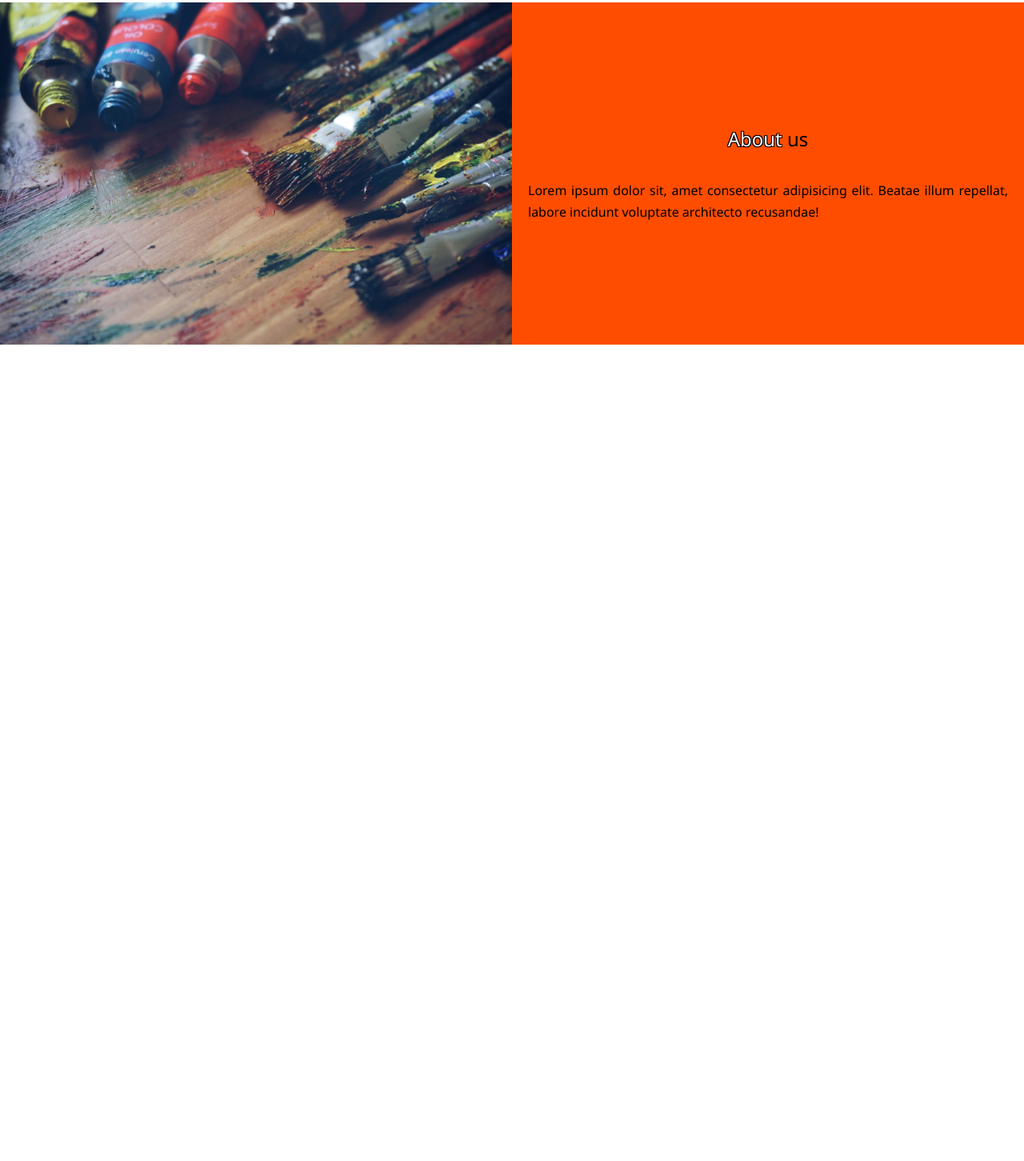
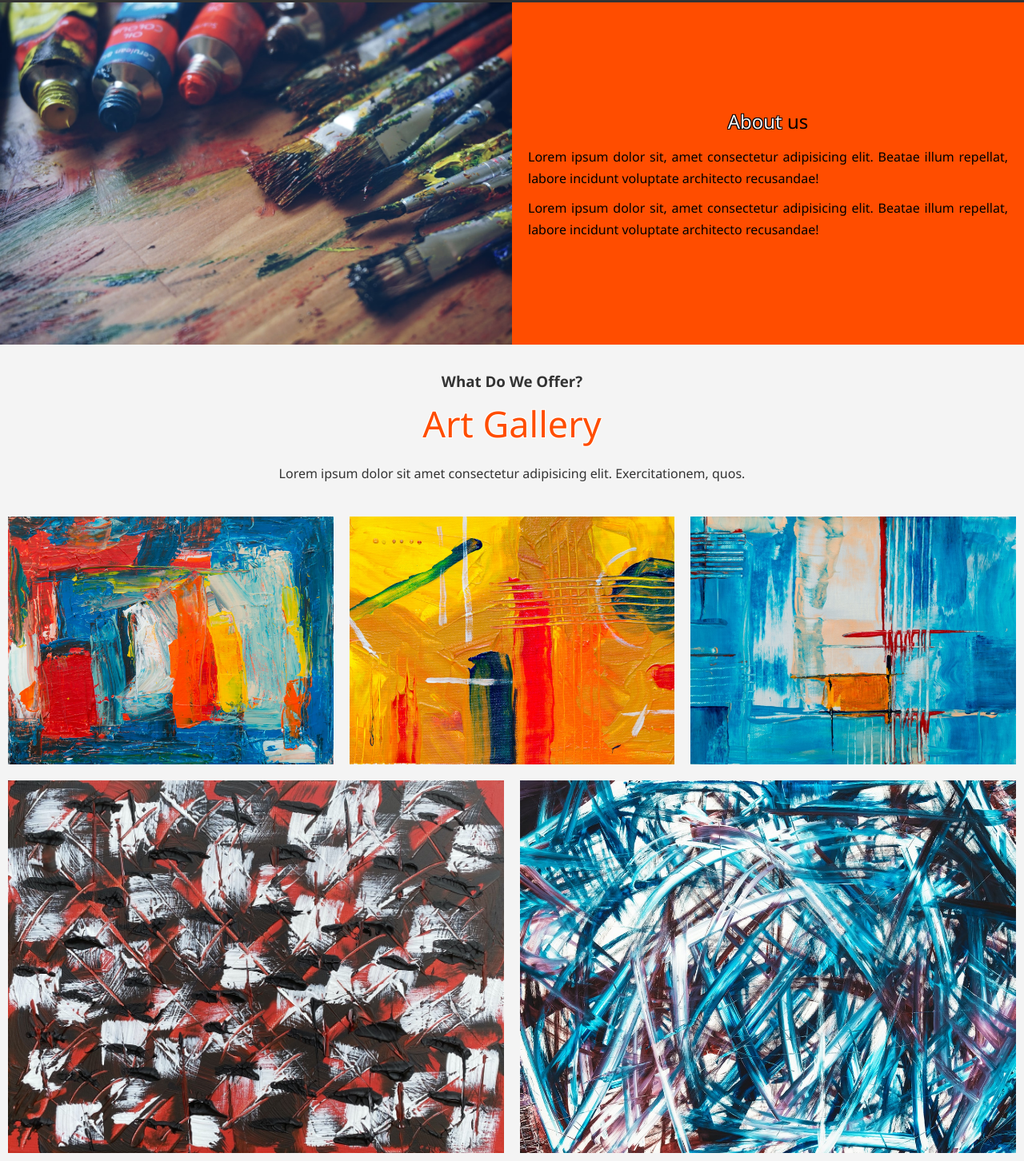
Before and after one commit to leandrofahur/modern-css-and-html, a plain HTML site: page sandbox/artgallery/views/index.html in a window 1280 px wide. Shown: the part 1065-2517 px from the top of the page at 80% size. Before the commit the page ends 1496 px from the top, so only its background shows below. Drawn offline with Linux system fonts and the light colour scheme.

Commit message:
added a gallery show

```diff
--- a/sandbox/artgallery/css/style.css
+++ b/sandbox/artgallery/css/style.css
@@ -87,3 +87,19 @@ a {
 }
 
 /* Services */
+
+/* Gallery */
+.gallery h1 {
+  font-size: 45px;
+  text-align: center;
+}
+
+.gallery h3 {
+  padding-top: 30px;
+  text-align: center;
+}
+
+.gallery p {
+  margin-top: 10px;
+  text-align: center;
+}
--- a/sandbox/artgallery/css/utilities.css
+++ b/sandbox/artgallery/css/utilities.css
@@ -50,6 +50,18 @@
 }
 
 /* Formating */
+.p-1 {
+  padding: 10px;
+}
+
+.p-2 {
+  padding: 20px;
+}
+
+.p-3 {
+  padding: 30px;
+}
+
 .py-1 {
   padding-top: 10px;
 }
@@ -117,6 +129,7 @@
 
 .flex-items .box i {
   background-color: #ff4d00;
+  color: #fff;
   border-radius: 50%;
   padding: 25px;
 }
@@ -139,7 +152,7 @@
   width: 50%;
 }
 
-.flex-grid .column p{
+.flex-grid .column p {
   text-align: justify;
   padding: 0 20px;
 }
--- a/sandbox/artgallery/views/index.html
+++ b/sandbox/artgallery/views/index.html
@@ -34,7 +34,7 @@
   <main>
     <!-- Services -->
     <section class="services">
-      <div class="flex-items">
+      <div class="flex-items bg-dark txt-light">
         <div class="box">
           <i class="fas fa-paint-brush fa-2x"></i>
           <h3 class="my-3">Courses</h3>
@@ -62,10 +62,42 @@
           </div>
           <div class="column bg-primary">
             <h1><span class="txt-light stroke-dark">About</span> us</h1>
-            <p class="my-3">Lorem ipsum dolor sit, amet consectetur adipisicing elit. Beatae illum repellat,
+            <p class="my-1">Lorem ipsum dolor sit, amet consectetur adipisicing elit. Beatae illum repellat,
               labore
               incidunt
               voluptate architecto recusandae!</p>
+            <p class="my-1">Lorem ipsum dolor sit, amet consectetur adipisicing elit. Beatae illum repellat,
+              labore
+              incidunt
+              voluptate architecto recusandae!</p>
+          </div>
+        </div>
+      </div>
+    </section>
+
+    <!-- Gallery -->
+    <section id="gallery" class="gallery bg-light">
+      <h3 class="txt-dark">What Do We Offer?</h3>
+      <h1 class="txt-primary stroke-light">Art Gallery</h1>
+      <p class="txt-dark">Lorem ipsum dolor sit amet consectetur adipisicing elit. Exercitationem, quos.</p>
+      <div class="flex-grid py-3">
+        <div class="row">
+          <div class="column p-1">
+            <img src="../img/paint/paint1.jpeg" alt="">
+          </div>
+          <div class="column p-1">
+            <img src="../img/paint/paint2.jpeg" alt="">
+          </div>
+          <div class="column p-1">
+            <img src="../img/paint/paint3.jpeg" alt="">
+          </div>
+        </div>
+        <div class="row">
+          <div class="column p-1">
+            <img src="../img/paint/paint6.jpeg" alt="">
+          </div>
+          <div class="column p-1">
+            <img src="../img/paint/paint5.jpeg" alt="">
           </div>
         </div>
       </div>
```
Also changed, not shown: sandbox/artgallery/img/paint/paint4.jpeg (added), sandbox/artgallery/img/paint/paint5.jpeg (added), sandbox/artgallery/img/paint/paint6.jpeg (added), sandbox/artgallery/img/people/person1.jpeg.
